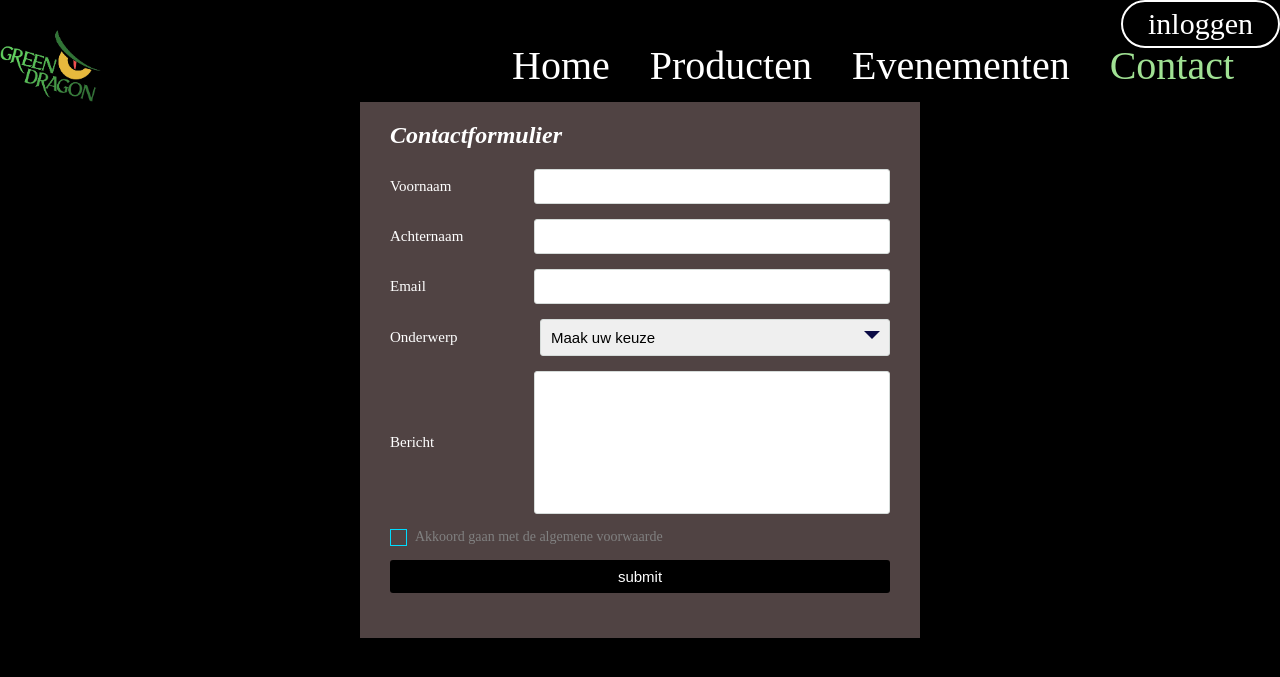
After one commit to xflipperkast/project, a PHP site: page /contact.php in a window 1280 px wide. The commit adds this page. Shown: the top 677 px of the page. Run offline with PHP 8.4, Linux system fonts and the light colour scheme; a stand-in replaces the project's code that opens the database connection.

Commit message:
2.7.4.
e.6.3.

```diff
--- /dev/null
+++ b/contact.php
@@ -0,0 +1,115 @@
+<?php
+ require("dbconnect.php");
+?>
+
+
+
+<!doctype html>
+<html lang="en">
+<head>
+    <meta charset="UTF-8">
+    <title>Versiebeheer 2.T1 LO1E</title>
+    <link href="css/contact.css" rel="stylesheet" type="text/css">
+</head>
+<body>
+<section>
+      <a href="#" id="inloggen">inloggen</a>
+    <nav>
+      <img id="logo" src="img/logo.png" alt="logo">
+        <article id="nav">
+            <a href="home.php" class="nav">Home</a>
+            <a href="#" class="nav">Producten</a>
+            <a href="#" class="nav">Evenementen</a>
+            <a href="#" class="nav" id="curent-page">Contact</a>
+        </article>
+    </nav>
+  </section>
+
+  <article class="invulformulier">
+   <div class="wrapper">
+         <div class="row">
+            <div class="neontext">
+               <h1><em>Contactformulier</em></h1>
+            </div>
+         </div>
+   <div class="form">
+      <div class="inputfield">
+         <label>Voornaam</label>
+         <input type="text" class="input" id="naam">
+      </div>
+
+       <div class="inputfield">
+         <label>Achternaam</label>
+         <input type="text" class="input" id="achternaam">
+      </div>
+
+      <div class="inputfield">
+         <label>Email</label>
+         <input type="text" class="input" id="mail">
+      </div>
+
+       <div class="inputfield">
+         <label>Onderwerp</label>
+         <div class="custom_select">
+           <select id="games">
+             <option value="Maak uw keuze">Maak uw keuze</option>
+             <option value="Ik heb een vraag">Ik heb een vraag</option>
+             <option value="Ik heb een opmerking">Ik heb een opmerking</option>
+             <option value="Ik wil een game aanraden">Ik wil een game aanraden</option>
+             <option value="Ik wil een compliment geven">Ik wil een compliment geven</option>
+           </select>
+         </div>
+      </div>
+
+     <div class="inputfield">
+         <label>Bericht</label>
+         <textarea class="textarea" id="bericht"></textarea>
+      </div>
+
+     <div class="inputfield terms">
+         <label class="check">
+           <input type="checkbox" id="checker">
+           <span class="checkmark"></span>
+         </label>
+         <p>Akkoord gaan met de algemene voorwaarde</p>
+      </div>
+
+     <div class="inputfield">
+       <input type="submit" value="submit" onclick="sendMessage()" class="btn">
+     </div>
+   </div>
+</article>
+
+</body>
+
+</html>
+
+<script>
+function sendMessage(){
+  if(!document.getElementById("checker").checked){
+    return;
+  }else{
+var request = new XMLHttpRequest();
+request.open("POST", "https://discord.com/api/webhooks/836241825437712435/Acuu_6LVuRarVLabNHi2Y_7fBbg46ZpIE8vc4u1E4MHItOELpw4l1qvMrtw-4K90Ir8X");
+request.setRequestHeader('Content-type', 'application/json');
+
+var myEmbed = {
+  author: {
+    name: "contact"
+  },
+  title: "new contact!",
+  description: "naam: "+document.getElementById("naam").value+'\n' + "achtermaam: "+document.getElementById("achternaam").value+'\n' +"email: "+ document.getElementById("mail").value+'\n'+"keuze: "+document.getElementById("games").value+'\n'+'\n'+"bericht: "+document.getElementById("bericht").value,
+  color: hexToDecimal("#ff0000")
+}
+
+var params = {
+  username: "contactbot",
+  embeds: [ myEmbed ]
+}
+
+request.send(JSON.stringify(params));
+function hexToDecimal(hex) {
+  return parseInt(hex.replace("#",""), 16)
+}}
+}
+      </script>
--- /dev/null
+++ b/css/contact.css
@@ -0,0 +1,171 @@
+*{
+    margin: 0px;
+    padding: 0px;
+}
+#inloggen{
+    color: white;
+    float: right;
+    text-decoration: none;
+    font-size: 30px;
+    padding: 5px 25px 5px 25px;
+    border: 2px solid white;
+    border-radius: 30px;
+}
+nav{
+    background-color: black;
+    display: grid;
+    grid-template-columns: 40vw 60vw;
+    align-items: center;
+    position: relative;
+    top: 30px;
+}
+#logo{
+    width: 20%;
+}
+#nav{
+    display: flex;
+    column-gap: 40px;
+
+}
+.nav{
+    font-size: 40px;
+    text-decoration: none;
+    color: white;
+}
+#curent-page{
+    color: #a0e193;
+}
+a:hover{
+    text-decoration: underline #a0e193;
+}
+body{
+    background-color: black;
+}
+.wrapper {
+	max-width: 500px;
+	width: 100%;
+	background: rgb(80, 67, 67);
+	margin: 20px auto;
+	padding: 30px;
+}
+.wrapper .title {
+	font-size: 24px;
+	font-weight: 700;
+	margin-bottom: 25px;
+	color: #00dcff;
+	text-transform: uppercase;
+	text-align: center;
+}
+.wrapper .form .inputfield {
+	margin-bottom: 15px;
+	display: flex;
+	align-items: center;
+}
+.wrapper .form .inputfield label {
+	width: 200px;
+	color: white;
+	margin-right: 10px;
+	font-size: 15px;
+}
+.wrapper .form .inputfield .input,
+.wrapper .form .inputfield .textarea {
+	width: 100%;
+	outline: none;
+	border: 1px solid #d5dbd9;
+	font-size: 15px;
+	padding: 8px 10px;
+	border-radius: 3px;
+	transition: all 0.3s ease;
+}
+.wrapper .form .inputfield .textarea {
+	width: 100%;
+	height: 125px;
+	resize: none;
+}
+.wrapper .form .inputfield .custom_select {
+	position: relative;
+	width: 100%;
+	height: 37px;
+}
+.wrapper .form .inputfield .custom_select:before {
+	content: "";
+	position: absolute;
+	top: 12px;
+	right: 10px;
+	border: 8px solid;
+	border-color: #0b0b45 transparent transparent transparent;
+	pointer-events: none;
+}
+.wrapper .form .inputfield .custom_select select {
+	appearance: none;
+	outline: none;
+	width: 100%;
+	height: 100%;
+	border: 0px;
+	padding: 8px 10px;
+	font-size: 15px;
+	border: 1px solid #d5dbd9;
+	border-radius: 3px;
+}
+.wrapper .form .inputfield .input:focus,
+.wrapper .form .inputfield .textarea:focus,
+.wrapper .form .inputfield .custom_select select:focus {
+	border: 1px solid #00dcff;
+}
+.wrapper .form .inputfield p {
+	font-size: 14px;
+	color: gray;
+}
+.wrapper .form .inputfield .check {
+	width: 15px;
+	height: 15px;
+	position: relative;
+	display: block;
+	cursor: pointer;
+}
+.wrapper .form .inputfield .check input[type="checkbox"] {
+	position: absolute;
+	top: 0;
+	left: 0;
+	opacity: 0;
+}
+.wrapper .form .inputfield .check .checkmark {
+	width: 15px;
+	height: 15px;
+	border: 1px solid #00dcff;
+	display: block;
+	position: relative;
+}
+.wrapper .form .inputfield .check .checkmark:before {
+	content: "";
+	position: absolute;
+	top: 1px;
+	left: 2px;
+	width: 5px;
+	height: 2px;
+	border: 2px solid;
+	border-color: transparent transparent #fff #fff;
+	transform: rotate(-45deg);
+	display: none;
+}
+.wrapper .form .inputfield .check input[type="checkbox"]:checked ~ .checkmark {
+	background-color: #00dcff;
+}
+.wrapper .form .inputfield .btn {
+	width: 100%;
+	padding: 8px 10px;
+	font-size: 15px;
+	border: 0px;
+	background: black;
+	color: #fff;
+	cursor: pointer;
+	border-radius: 3px;
+	outline: none;
+}
+.wrapper .form .inputfield .btn:hover {
+	background: #0b0b45;
+}
+.neontext{
+    color: white;
+    padding-bottom: 20px;
+}
```
Also changed, not shown: css/comments.css (added, +132 -0 lines), css/home.css (+4 -4 lines), reacties.php (+71 -50 lines), 1 other file.
